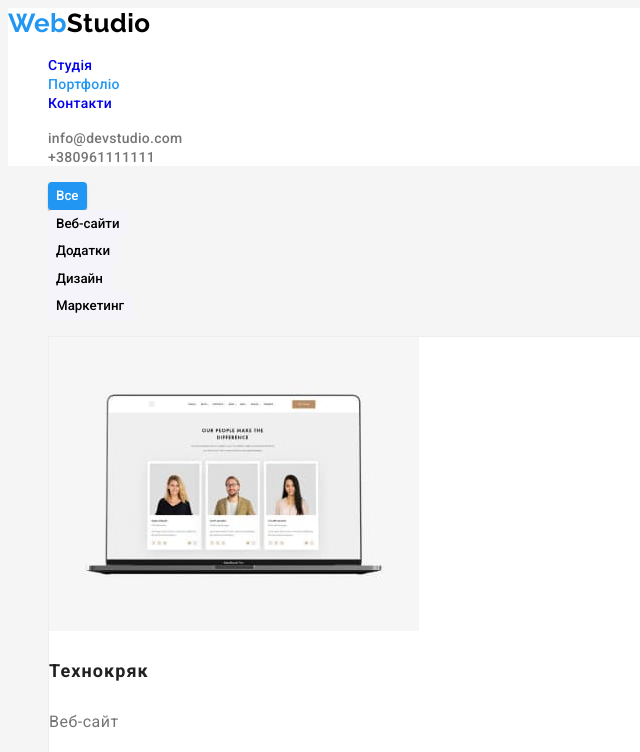
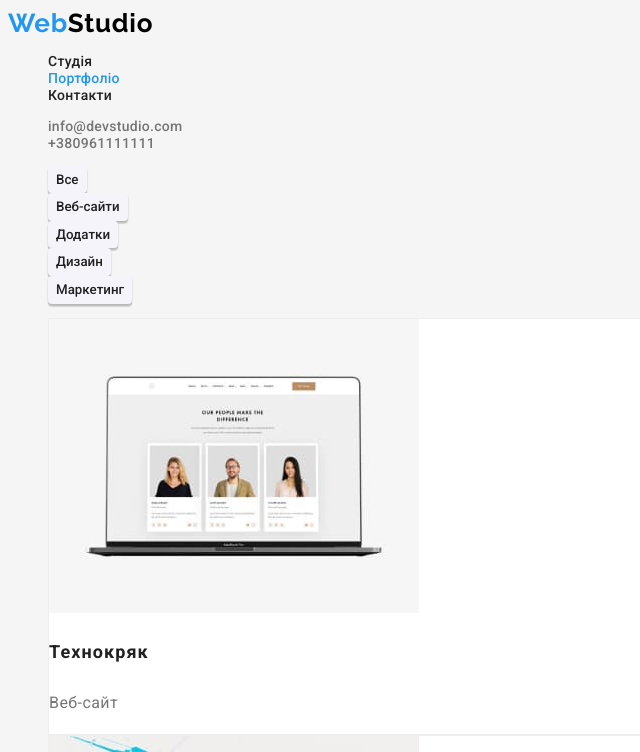
Before and after one commit to Vitalii89vn/goit-markup-hw-02, a plain HTML site: page portfolio.html in a window 1280 px wide. Shown: the top 752 px of the page, without its empty margins (0-640 px from the left). Drawn offline with Linux system fonts and the light colour scheme.

Commit message:
second modified

```diff
--- a/css/styles.css
+++ b/css/styles.css
@@ -1,44 +1,53 @@
+:root {
+  --main-text-color: #212121;
+  --text-color: #757575;
+  --main-background-color: #f5f5f5;
+  --second-text-color: #ffffff;
+  --background-color-footer: #2f303a;
+  --color-hover-focus: #2196f3;
+  --btn-background-color: #f5f4fa;
+  --btn-color-hover: #188ce8;
+  --border-color: #eeeeee;
+}
 body {
-  font-family: "Roboto", "Raleway", sans-serif;
-  color: #212121;
-  background-color: #f5f5f5;
+  font-family: 'Roboto', 'Raleway', sans-serif;
   letter-spacing: 0.03em;
+  font-size: 14px;
+  background-color: var(--main-background-color);
+  color: var(--main-text-color);
 }
 .list {
   list-style: none;
 }
-:root {
-  --text-color: #757575;
-  --second-text-color: #ffffff;
-  --background-color-footer: #2f303a;
-  --color-hover-focus: #2196f3;
-  --btn-background-color: #f5f4fa;
-}
-[type="button"] {
+
+[type='button'] {
   cursor: pointer;
 }
 .page-header {
-  background-color: #ffffff;
+  background-color: var(--main-background-color);
 }
 .logo {
   font-weight: 700;
-  font-family: "Raleway";
+  font-family: 'Raleway';
   color: #000000;
   font-size: 26px;
   line-height: 1.19;
   text-decoration: none;
+  letter-spacing: 0.03em;
 }
-.logo-web,
-.selected {
+.logo-web {
   color: var(--color-hover-focus);
 }
 .main-nav,
 .contacts-header {
   font-weight: 500;
-  font-size: 14px;
   line-height: 1.14;
   letter-spacing: 0.02em;
   text-decoration: none;
+  color: var(--main-text-color);
+}
+.selected {
+  color: var(--color-hover-focus);
 }
 .main-nav:hover,
 .main-nav:focus,
@@ -53,6 +62,7 @@ body {
   background-color: var(--background-color-footer);
 }
 .title {
+  font-family: inherit;
   font-weight: 900;
   font-size: 44px;
   line-height: 1.36;
@@ -67,21 +77,21 @@ body {
 }
 .btn-title {
   background-color: var(--color-hover-focus);
-  box-shadow: 0px 4px 4px rgba(0, 0, 0, 0.15);
   font-weight: 700;
+  font-size: 16px;
   line-height: 1.88;
   letter-spacing: 0.06em;
   color: var(--second-text-color);
 }
 .btn-title:hover,
 .btn-title:focus {
-  color: #188ce8;
+  background-color: var(--btn-color-hover);
 }
 .benefits-title {
   font-size: 14px;
   line-height: 1.14;
   text-transform: uppercase;
-  font-style: normal;
+  letter-spacing: 0.03em;
 }
 .benefits-description {
   color: var(--text-color);
@@ -92,15 +102,19 @@ body {
 .our-comand-title {
   font-size: 36px;
   line-height: 1.17;
+  letter-spacing: 0.03em;
 }
 .our-comand {
-  background-color: #f5f4fa;
+  background-color: var(--btn-background-color);
 }
 .our-comand-worker {
-  background-color: #fff;
+  background-color: var(--second-text-color);
 }
 .our-comand-worker-name {
+  font-size: 16px;
+  line-height: 1.19;
   font-weight: 500;
+  letter-spacing: 0.03em;
 }
 .our-comand-worker-name,
 .our-comand-worker-profession {
@@ -108,18 +122,21 @@ body {
 }
 .our-comand-worker-profession {
   color: var(--text-color);
+  font-size: 16px;
 }
 .page-footer {
   background-color: var(--background-color-footer);
 }
-.logo-studio {
+.logo-footer {
   color: var(--second-text-color);
 }
+.logo-web {
+  color: var(--color-hover-focus);
+}
+
 .address-footer,
 .contacts-footer {
-  font-style: normal;
   text-decoration: none;
-  font-size: 14px;
   line-height: 1.71px;
 }
 
@@ -133,36 +150,31 @@ body {
 .contacts-footer:hover {
   color: var(--color-hover-focus);
 }
-.btn.primary {
-  background-color: var(--color-hover-focus);
-  color: var(--second-text-color);
+.btn-product {
+  background-color: var(--btn-background-color);
+  color: var(--main-text-color);
+  font-weight: 500;
+  line-height: 1.62;
   box-shadow: 0px 3px 1px rgba(0, 0, 0, 0.1), 0px 1px 2px rgba(0, 0, 0, 0.08),
     0px 2px 2px rgba(0, 0, 0, 0.12);
 }
-.btn.secondary {
-  background-color: var(--btn-background-color);
-}
-.primary,
-.secondary {
-  font-weight: 500;
-  line-height: 1.62;
-}
-.secondary:hover,
-.secondary:focus {
-  color: var(--color-hover-focus);
+.btn-product:hover,
+.btn-product:focus {
+  background-color: var(--color-hover-focus);
+  color: var(--second-text-color);
 }
 .product {
   background-color: var(--second-text-color);
-  border: 1px solid #eeeeee;
+  border: 1px solid var(--border-color);
 }
 .product-title {
-  font-style: normal;
   font-size: 18px;
   line-height: 2;
   letter-spacing: 0.06em;
 }
 
 .product-title-descr {
+  font-size: 16px;
   line-height: 1.88;
   color: var(--text-color);
 }
--- a/portfolio.html
+++ b/portfolio.html
@@ -16,9 +16,7 @@
   <body>
     <header class="page-header">
       <nav>
-        <a href="./index.html" class="logo">
-          <span class="logo-web">Web</span>Studio</a
-        >
+        <a href="./index.html" class="logo"> <span class="logo-web">Web</span>Studio</a>
         <ul>
           <li class="list">
             <a href="./index.html" class="main-nav">Студія</a>
@@ -31,9 +29,7 @@
       </nav>
       <ul>
         <li class="list">
-          <a href="mailto:info@devstudio.com" class="contacts-header"
-            >info@devstudio.com</a
-          >
+          <a href="mailto:info@devstudio.com" class="contacts-header">info@devstudio.com</a>
         </li>
         <li class="list">
           <a href="tel:+380961111111" class="contacts-header">+380961111111</a>
@@ -45,19 +41,19 @@
         <h2 hidden>Наші продукти</h2>
         <ul>
           <li class="list">
-            <button type="button" class="btn primary">Все</button>
+            <button type="button" class="btn btn-product">Все</button>
           </li>
           <li class="list">
-            <button type="button" class="btn secondary">Веб-сайти</button>
+            <button type="button" class="btn btn-product">Веб-сайти</button>
           </li>
           <li class="list">
-            <button type="button" class="btn secondary">Додатки</button>
+            <button type="button" class="btn btn-product">Додатки</button>
           </li>
           <li class="list">
-            <button type="button" class="btn secondary">Дизайн</button>
+            <button type="button" class="btn btn-product">Дизайн</button>
           </li>
           <li class="list">
-            <button type="button" class="btn secondary">Маркетинг</button>
+            <button type="button" class="btn btn-product">Маркетинг</button>
           </li>
         </ul>
         <ul>
@@ -72,82 +68,42 @@
             <p class="product-title-descr">Веб-сайт</p>
           </li>
           <li class="list product">
-            <img
-              src="./images/ourproduct2.jpg"
-              alt="Постер НБА"
-              width="370"
-              height="294"
-            />
+            <img src="./images/ourproduct2.jpg" alt="Постер НБА" width="370" height="294" />
             <h3 class="product-title">Постер New Orlean vs Golden Star</h3>
             <p class="product-title-descr">Дизайн</p>
           </li>
           <li class="list product">
-            <img
-              src="./images/ourproduct3.jpg"
-              alt="Логотип ресторану"
-              width="370"
-              height="294"
-            />
+            <img src="./images/ourproduct3.jpg" alt="Логотип ресторану" width="370" height="294" />
             <h3 class="product-title">Ресторан Seafood</h3>
             <p class="product-title-descr">Додаток</p>
           </li>
           <li class="list product">
-            <img
-              src="./images/ourproduct4.jpg"
-              alt="Навушники"
-              width="370"
-              height="294"
-            />
+            <img src="./images/ourproduct4.jpg" alt="Навушники" width="370" height="294" />
             <h3 class="product-title">Проєкт Prime</h3>
             <p class="product-title-descr">Маркетинг</p>
           </li>
           <li class="list product">
-            <img
-              src="./images/ourproduct5.jpg"
-              alt="Коробки"
-              width="370"
-              height="294"
-            />
+            <img src="./images/ourproduct5.jpg" alt="Коробки" width="370" height="294" />
             <h3 class="product-title">Проєкт Boxes</h3>
             <p class="product-title-descr">Додаток</p>
           </li>
           <li class="list product">
-            <img
-              src="./images/ourproduct6.jpg"
-              alt="Сайт разробників"
-              width="370"
-              height="294"
-            />
+            <img src="./images/ourproduct6.jpg" alt="Сайт разробників" width="370" height="294" />
             <h3 class="product-title">Inspiration has not Borders</h3>
             <p class="product-title-descr">Веб-сайт</p>
           </li>
           <li class="list product">
-            <img
-              src="./images/ourproduct7.jpg"
-              alt="Розгортка журналу"
-              width="370"
-              height="294"
-            />
+            <img src="./images/ourproduct7.jpg" alt="Розгортка журналу" width="370" height="294" />
             <h3 class="product-title">Видання Limited Edition</h3>
             <p class="product-title-descr">Дизайн</p>
           </li>
           <li class="list product">
-            <img
-              src="./images/ourproduct8.jpg"
-              alt="Ярлик одягу"
-              width="370"
-              height="294"
-            />
+            <img src="./images/ourproduct8.jpg" alt="Ярлик одягу" width="370" height="294" />
             <h3 class="product-title">Проект LAB</h3>
             <p class="product-title-descr">Маркетинг</p>
           </li>
           <li class="list product">
-            <img
-              src="./images/ourproduct9.jpg"
-              alt="Десктопний додаток"
-              width="370"
-              height="294"
-            />
+            <img src="./images/ourproduct9.jpg" alt="Десктопний додаток" width="370" height="294" />
             <h3 class="product-title">Growing Business</h3>
             <p class="product-title-descr">Додаток</p>
           </li>
@@ -155,10 +111,7 @@
       </section>
     </main>
     <footer class="page-footer">
-      <a href="./index.html" class="logo">
-        <span class="logo-web">Web</span>
-        <span class="logo-studio">Studio</span></a
-      >
+      <a href="./index.html" class="logo logo-footer"> <span class="logo-web">Web</span>Studio</a>
       <address>
         <ul>
           <li class="list">
@@ -171,14 +124,10 @@
             >
           </li>
           <li class="list">
-            <a href="mailto:info@example.com" class="contacts-footer"
-              >info@example.com</a
-            >
+            <a href="mailto:info@example.com" class="contacts-footer">info@example.com</a>
           </li>
           <li class="list">
-            <a href="tel:+380991111111" class="contacts-footer"
-              >+380991111111</a
-            >
+            <a href="tel:+380991111111" class="contacts-footer">+380991111111</a>
           </li>
         </ul>
       </address>
```
Also changed, not shown: index.html (+12 -46 lines), .prettierrc.json (added).
